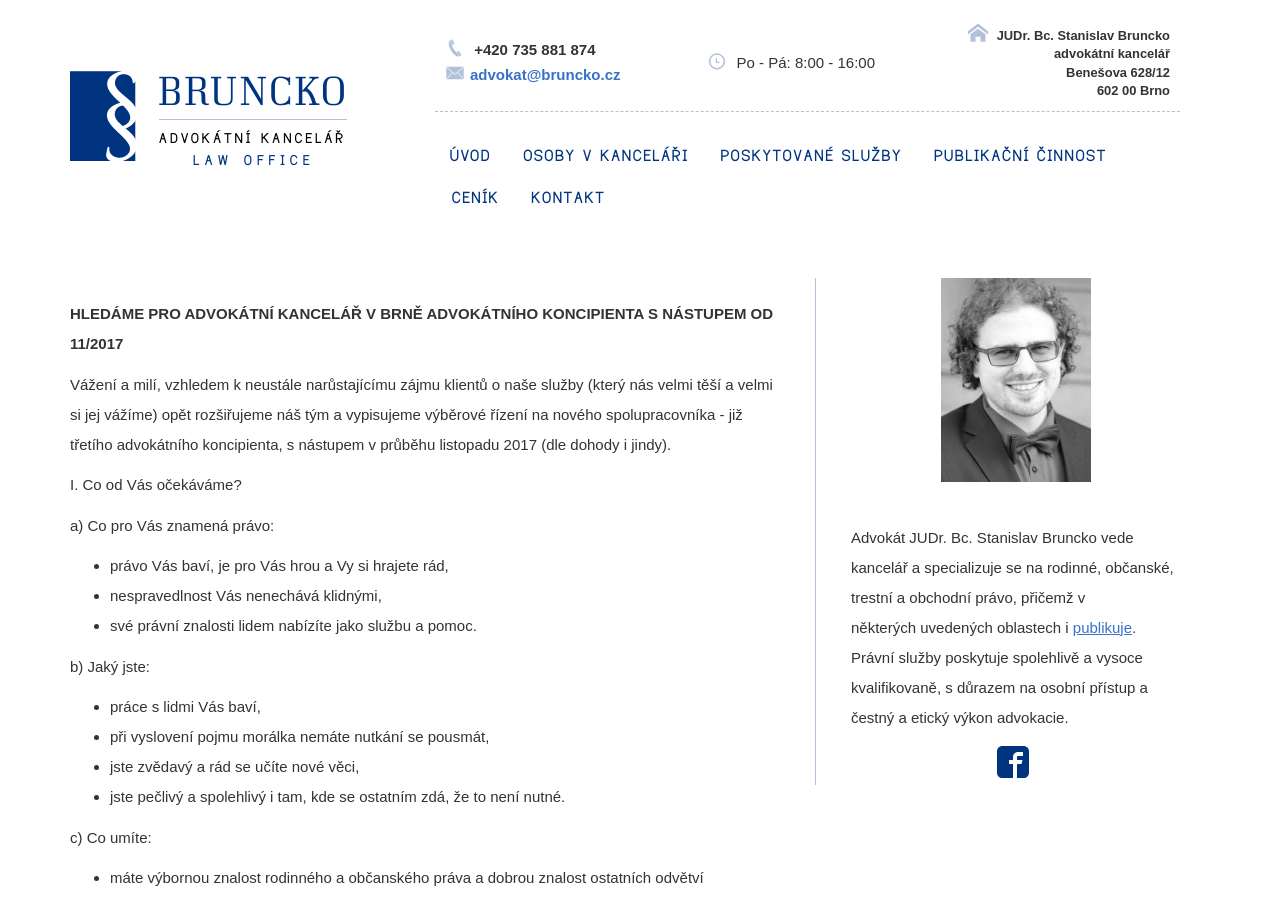
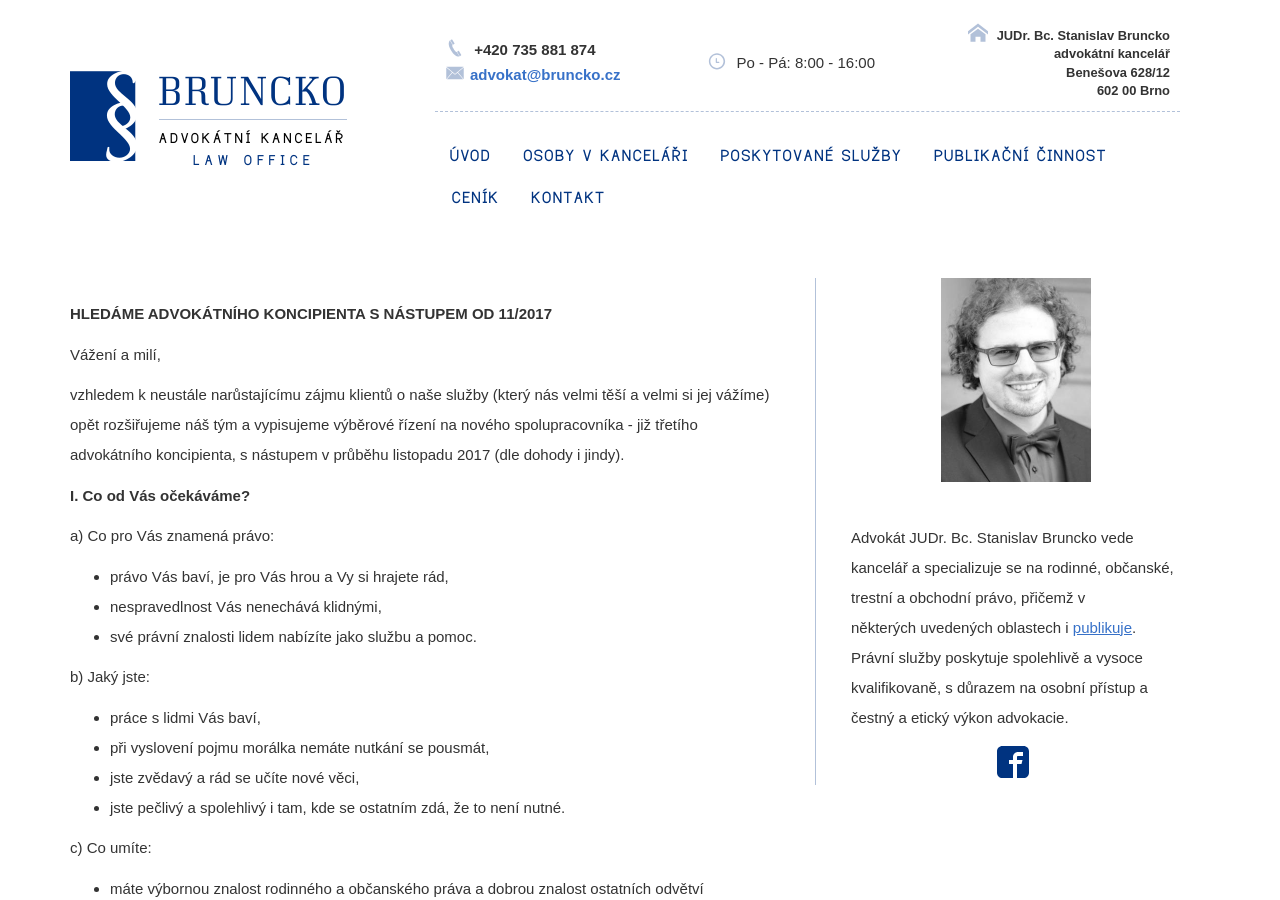
Before and after one commit to Pave91/bruncko-web, a Jekyll site: the page built from novykoncipient.md, in a window 1280 px wide and 900 px high. Built offline with Jekyll 4.4.1, drawn with Linux system fonts in a browser that asks for light colours; nearby versions of some CDN libraries; our own code applies the rules of GitHub Pages for plain Markdown files.

Commit message:
Update novykoncipient.md

```diff
--- a/novykoncipient.md
+++ b/novykoncipient.md
@@ -1,9 +1,12 @@
-**HLEDÁME PRO ADVOKÁTNÍ KANCELÁŘ V BRNĚ ADVOKÁTNÍHO KONCIPIENTA S NÁSTUPEM OD 11/2017**
+**HLEDÁME ADVOKÁTNÍHO KONCIPIENTA S NÁSTUPEM OD 11/2017**
+
 
 Vážení a milí,
+
 vzhledem k neustále narůstajícímu zájmu klientů o naše služby (který nás velmi těší a velmi si jej vážíme) opět rozšiřujeme náš tým a vypisujeme výběrové řízení na nového spolupracovníka - již třetího advokátního koncipienta, s nástupem v průběhu listopadu 2017 (dle dohody i jindy).
 
-I. Co od Vás očekáváme?
+
+**I. Co od Vás očekáváme?**
 
 a) Co pro Vás znamená právo:
 
@@ -26,7 +29,7 @@ c) Co umíte:
 - máte vynikající znalost českého jazyka slovem i písmem (cizí jazyky naopak příliš nepoužíváme).
 
 
-II. Co Vám nabízíme?
+**II. Co Vám nabízíme?**
 
 - smysluplnou a zajímavou práci (budete často chodit k soudu a budete často jednat s klienty; budete spolupracovat s psychology, sociálními pracovníky nebo soudními znalci, protože poskytujeme právní služby významným neziskovým organizacím),
 - pravidelnou a důkladnou zpětnou vazbu k vyhotovené práci,
```
